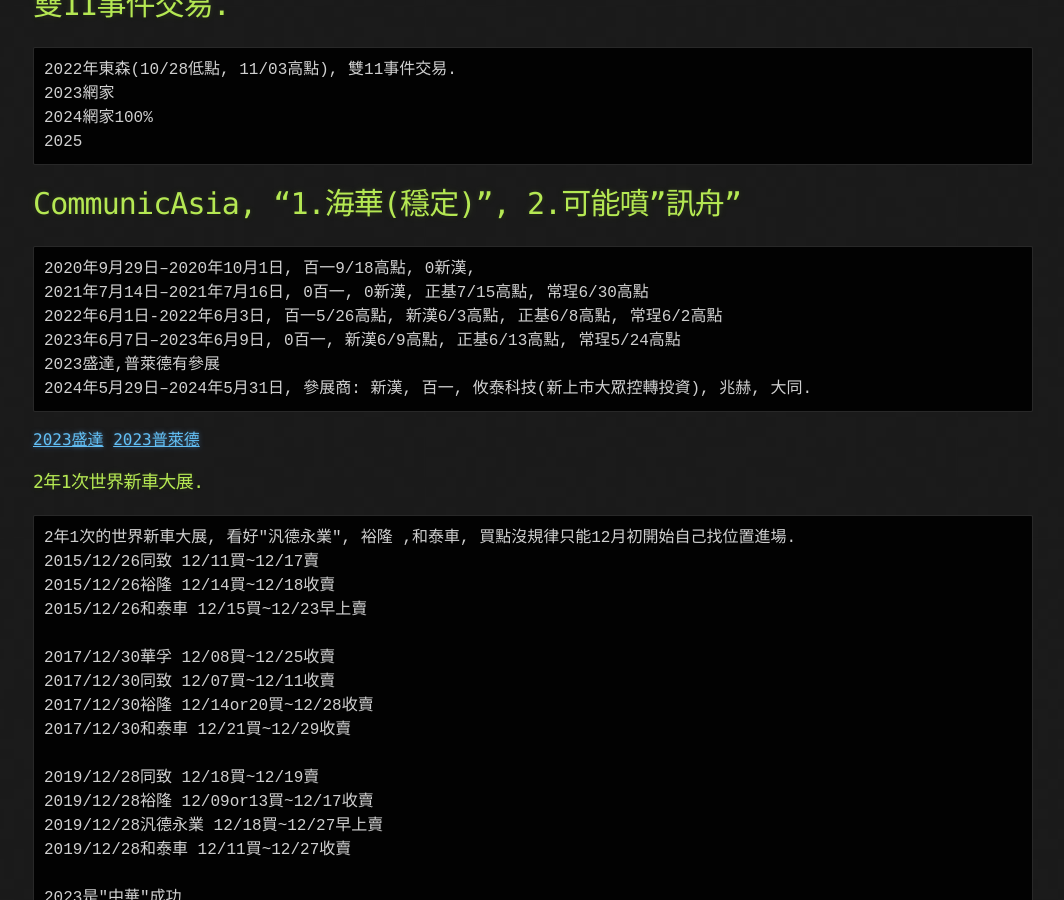
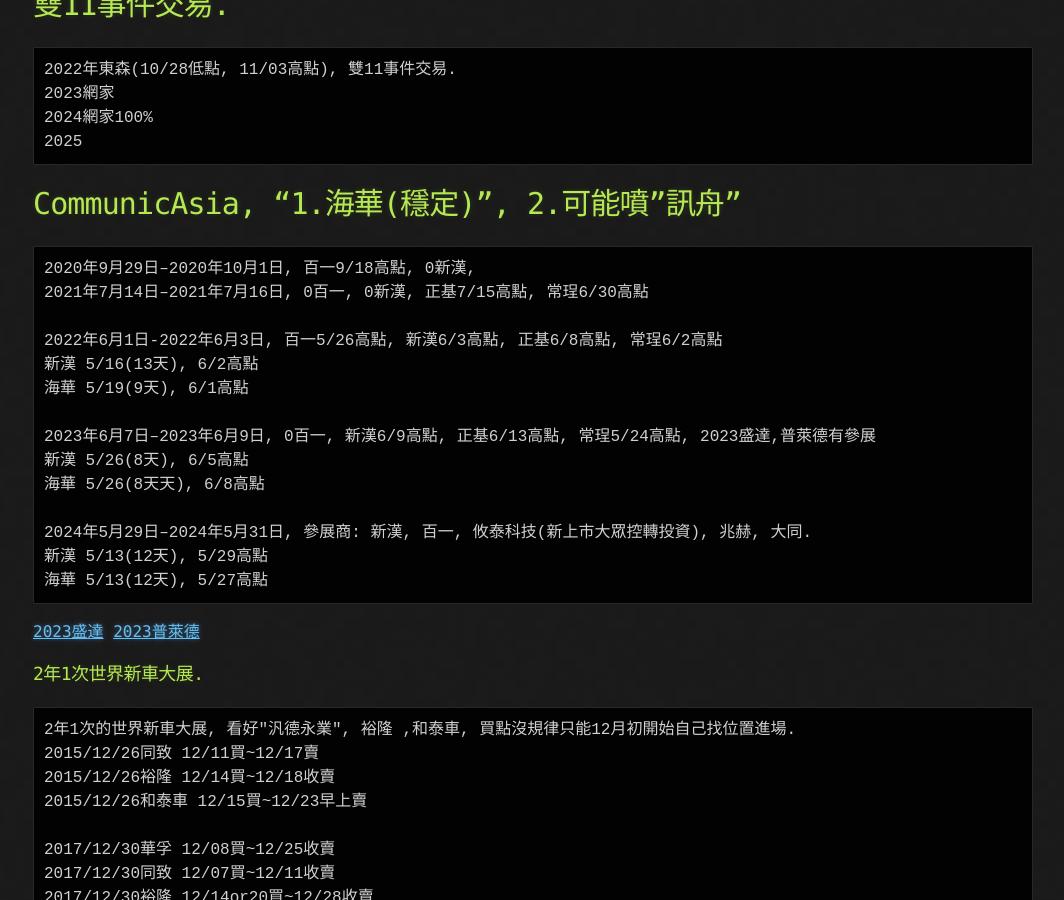
Before and after one commit to lepg5487/Stock_God, a Jekyll site: the page built from experience.md, in a window 1280 px wide and 900 px high, scrolled down 7974 px. Shown: the whole window, without its empty margins (107-1171 px from the left). Built offline with Jekyll 4.4.1, drawn with Linux system fonts in a browser that asks for light colours; our own code applies the rules of GitHub Pages for plain Markdown files.

Commit message:
Update experience.md

````diff
--- a/experience.md
+++ b/experience.md
@@ -318,10 +318,18 @@
 ```
 2020年9月29日–2020年10月1日, 百一9/18高點, 0新漢,
 2021年7月14日–2021年7月16日, 0百一, 0新漢, 正基7/15高點, 常珵6/30高點
+
 2022年6月1日-2022年6月3日, 百一5/26高點, 新漢6/3高點, 正基6/8高點, 常珵6/2高點
-2023年6月7日–2023年6月9日, 0百一, 新漢6/9高點, 正基6/13高點, 常珵5/24高點
-2023盛達,普萊德有參展
+新漢 5/16(13天), 6/2高點
+海華 5/19(9天), 6/1高點
+
+2023年6月7日–2023年6月9日, 0百一, 新漢6/9高點, 正基6/13高點, 常珵5/24高點, 2023盛達,普萊德有參展
+新漢 5/26(8天), 6/5高點
+海華 5/26(8天天), 6/8高點
+
 2024年5月29日–2024年5月31日, 參展商: 新漢, 百一, 攸泰科技(新上市大眾控轉投資), 兆赫, 大同.
+新漢 5/13(12天), 5/29高點
+海華 5/13(12天), 5/27高點
 ```
 [2023盛達](https://www.ctee.com.tw/news/20230607700987-430502) [2023普萊德](https://money.udn.com/money/story/11074/7225094)
 
````
